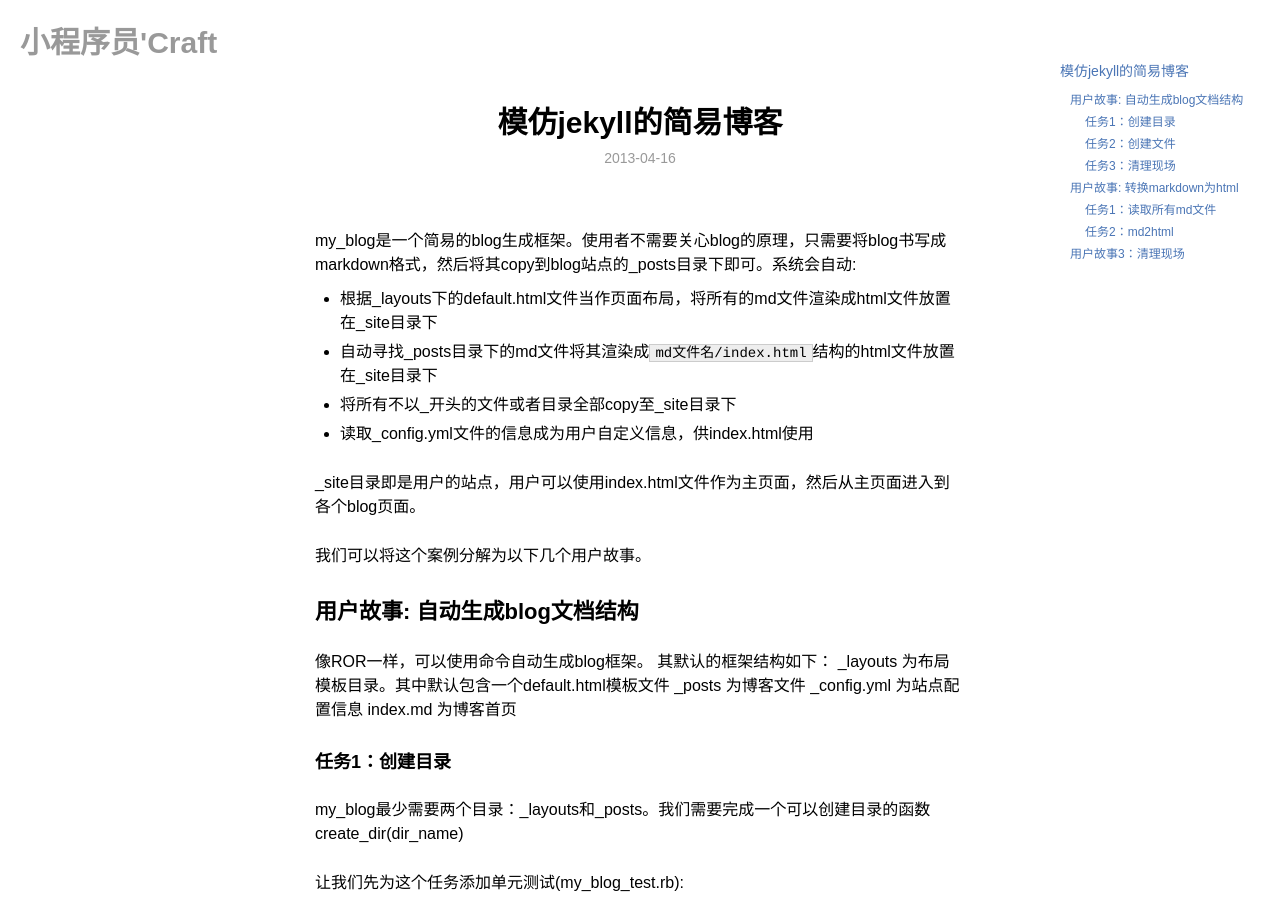
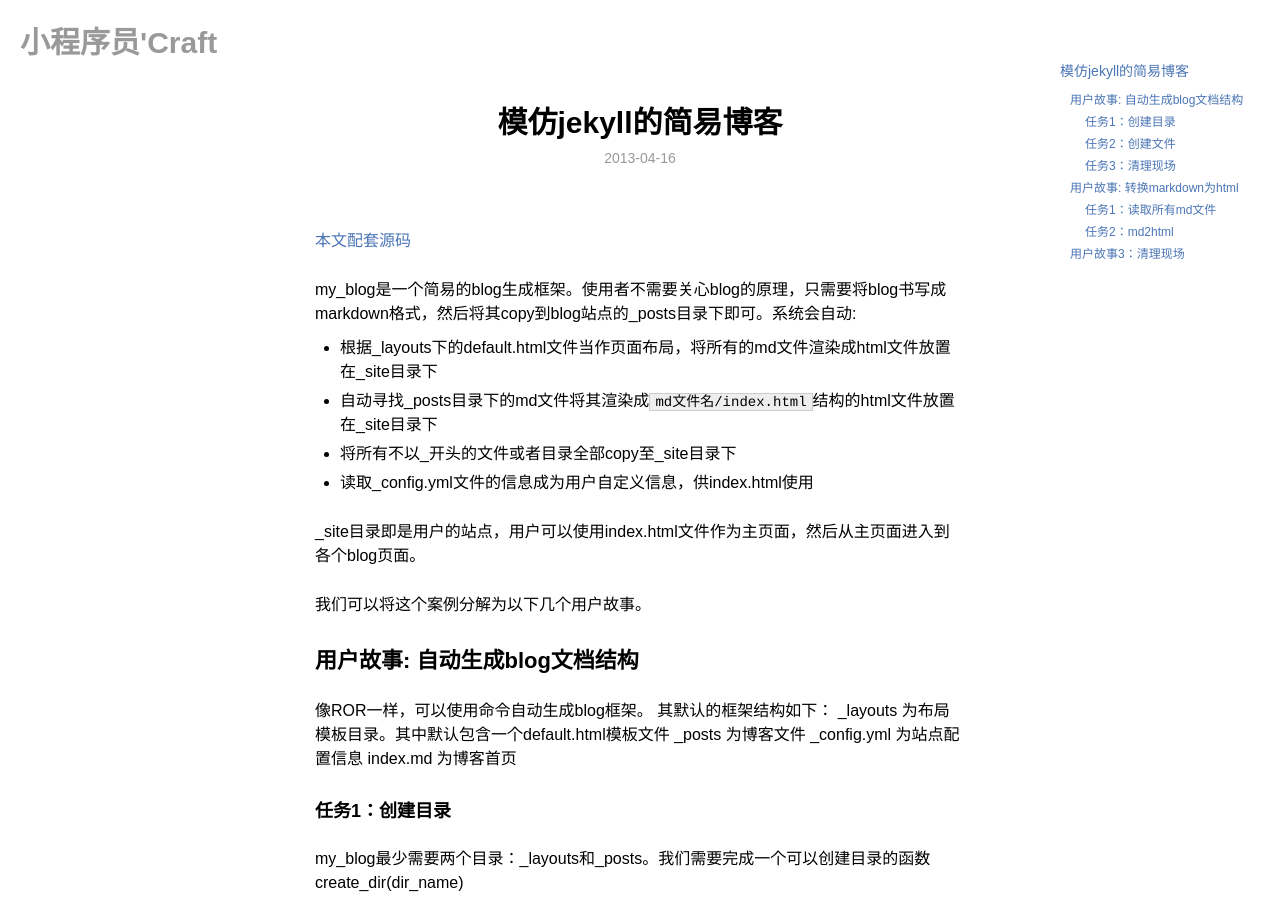
Before and after one commit to ibagsoft/ruby_dota, a Jekyll site: the page built from _posts/2013-04-16-blog-with-jekyll.md, in a window 1280 px wide and 900 px high. Built offline with Jekyll 4.4.1, drawn with Linux system fonts in a browser that asks for light colours; Markdown is read by kramdown in place of the engine named in the settings.

Commit message:
为文章添加源码地址
将文章的配套源码添加到文章里

```diff
--- a/_posts/2013-04-16-blog-with-jekyll.md
+++ b/_posts/2013-04-16-blog-with-jekyll.md
@@ -5,6 +5,8 @@ tags: IO操作、单元测试、正则表达式、markdown、数组的使用
 description: 模仿jekyll的结构，使用markdown格式的文件制作博客，自动生成html格式的博客
 ---
 
+
+[本文配套源码][src]
 
 my_blog是一个简易的blog生成框架。使用者不需要关心blog的原理，只需要将blog书写成markdown格式，然后将其copy到blog站点的_posts目录下即可。系统会自动:
 
```
Also changed, not shown: other parts of _posts/2013-04-16-blog-with-jekyll.md (+3 -0 lines).
